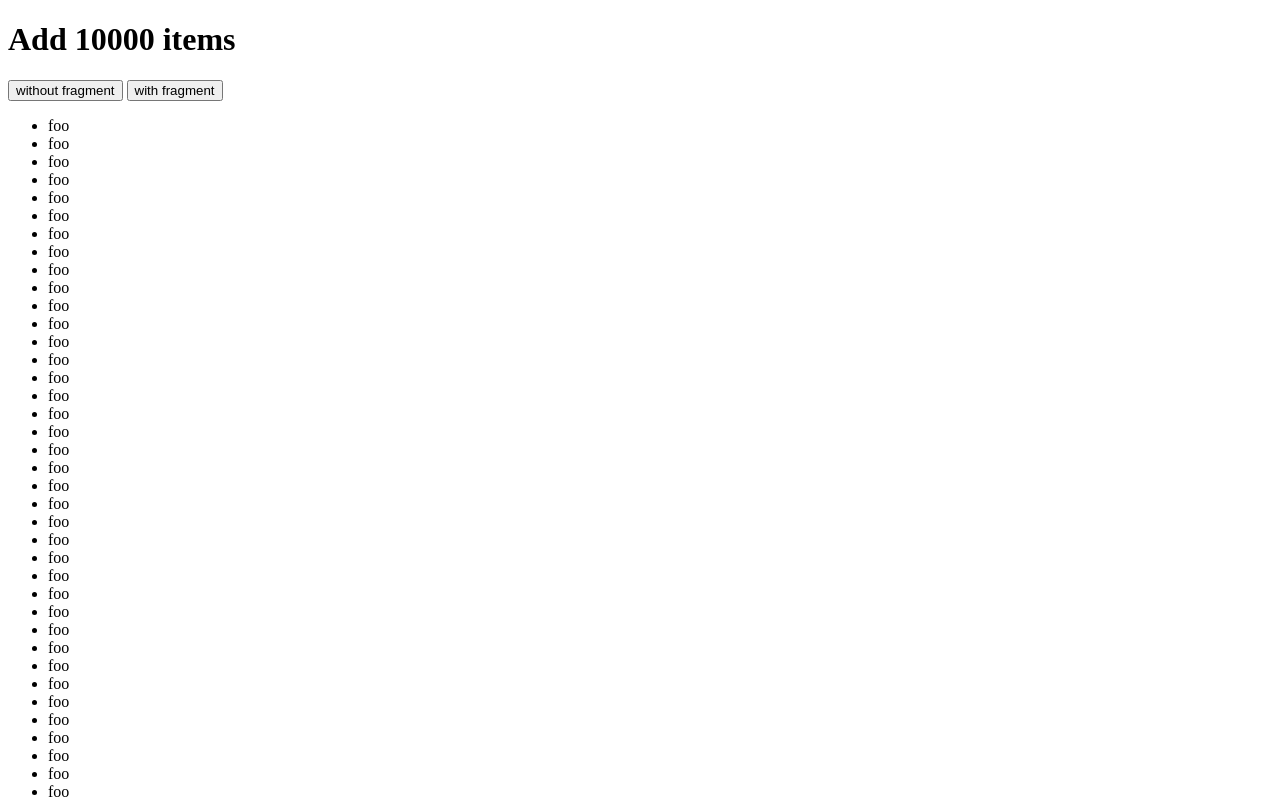
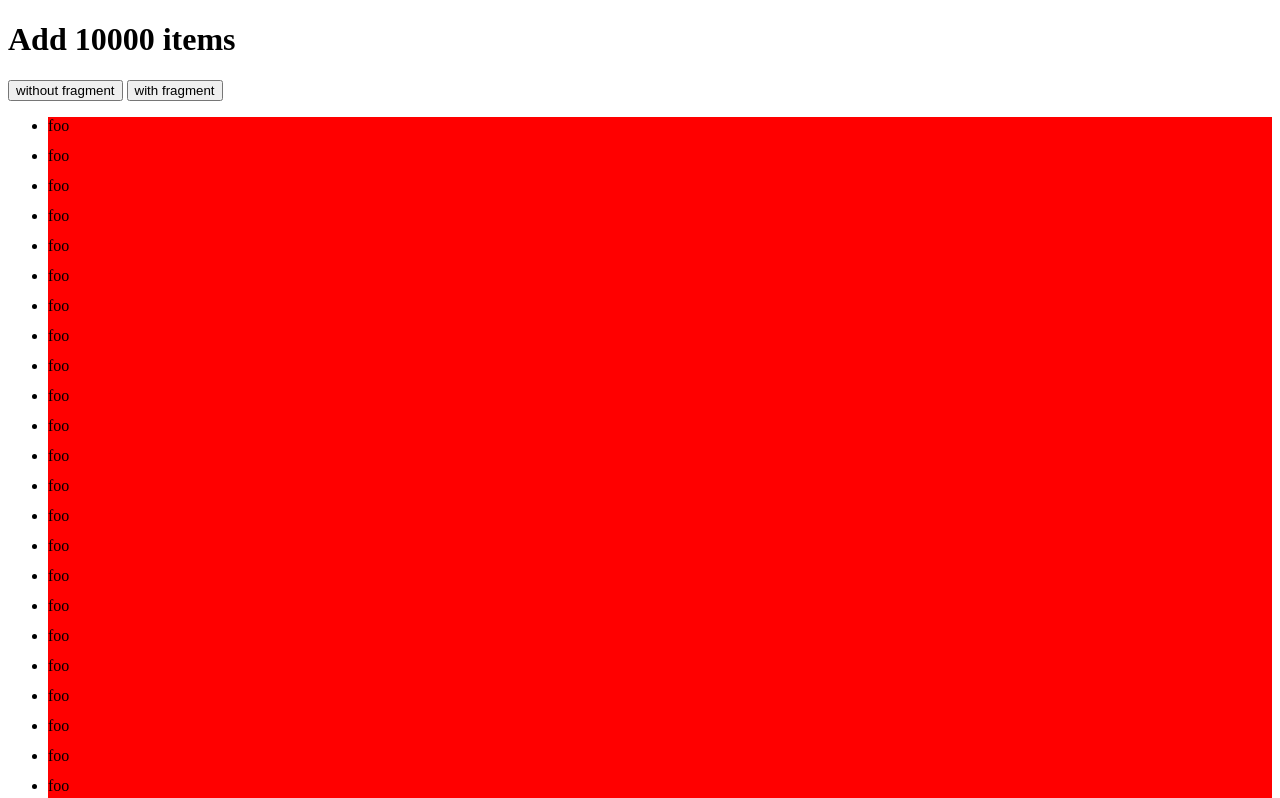
Before and after one commit to owietrich/js-fragment, a plain HTML site: page examples/index.html in a window 1280 px wide. Both pictures are taken after a click on the button "without fragment". Shown: the top 798 px of the page. Drawn offline with Linux system fonts and the light colour scheme.

Commit message:
add out of the flow section

```diff
--- a/examples/index.html
+++ b/examples/index.html
@@ -3,6 +3,12 @@
 <head>
 	<meta charset="UTF-8">
 	<title>Document fragments</title>
+	<style>
+	  .red {
+	  	height:30px;
+	  	background:red;
+	  }
+	</style>
 </head>
 <body>
 	<h1>Add 10000 items</h1>
@@ -18,6 +24,7 @@
 		  	for(var l = 10000; l--;) {
 		  		var li = document.createElement('li');
 		  		list.appendChild(li);
+		  		li.setAttribute('class', 'red');
 		  		li.innerHTML = 'foo';
 		  	}
 	  	}, 'without fragment');
@@ -25,11 +32,12 @@
 
 	  document.querySelector('.with').addEventListener('click', function() {
 	  	clear();
+	  	var fragment = document.createDocumentFragment();
 	  	timer(function() {
-	  		var fragment = document.createDocumentFragment();
 		  	for(var l = 10000; l--;) {
 		  		var li = document.createElement('li');
 		  	  fragment.appendChild(li);
+		  		li.setAttribute('class', 'red');
 		  		li.innerHTML = 'foo';
 		  	}
 		  	list.appendChild(fragment);
```
Also changed, not shown: 1 other file. Lines whose indentation alone changed are shown as unchanged.
